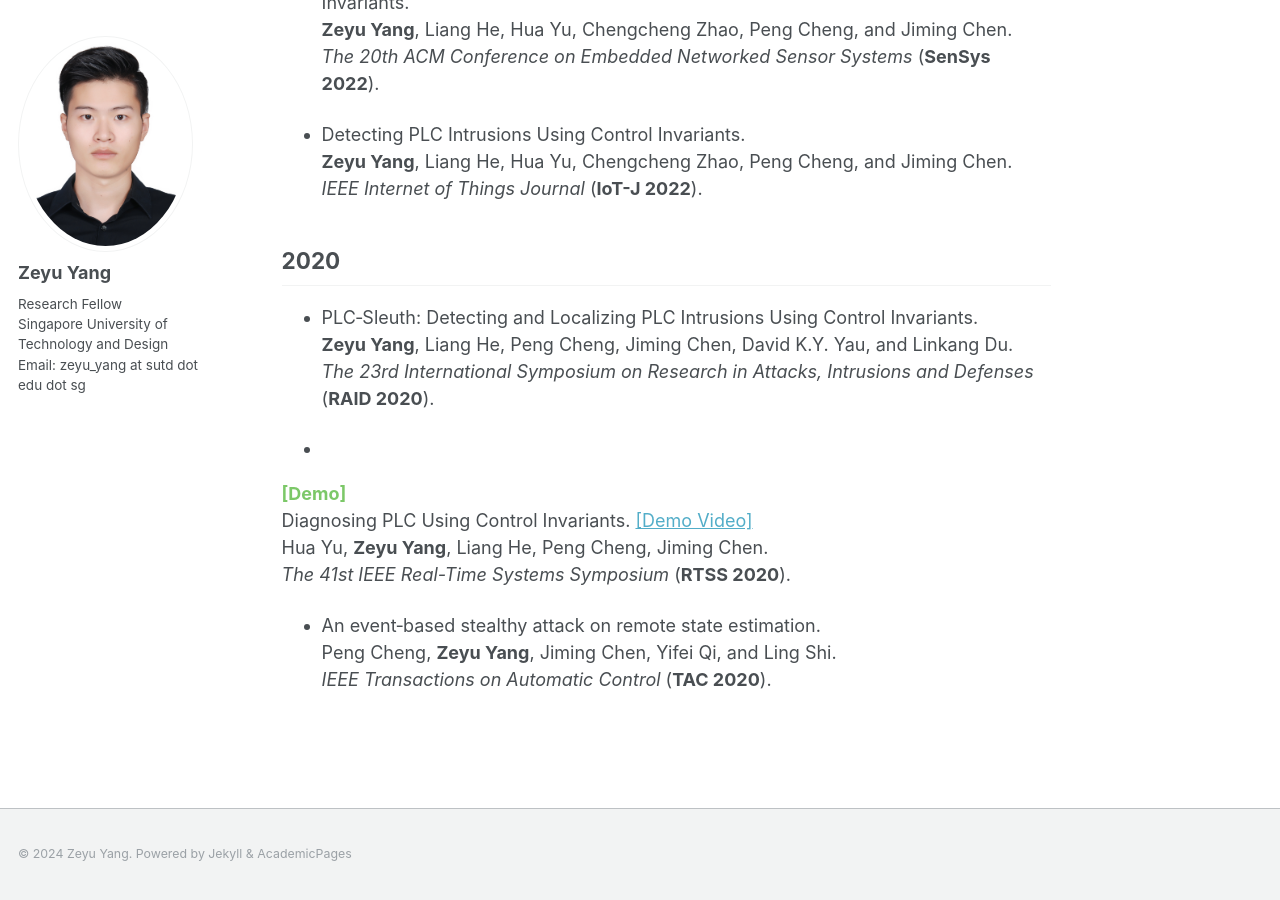
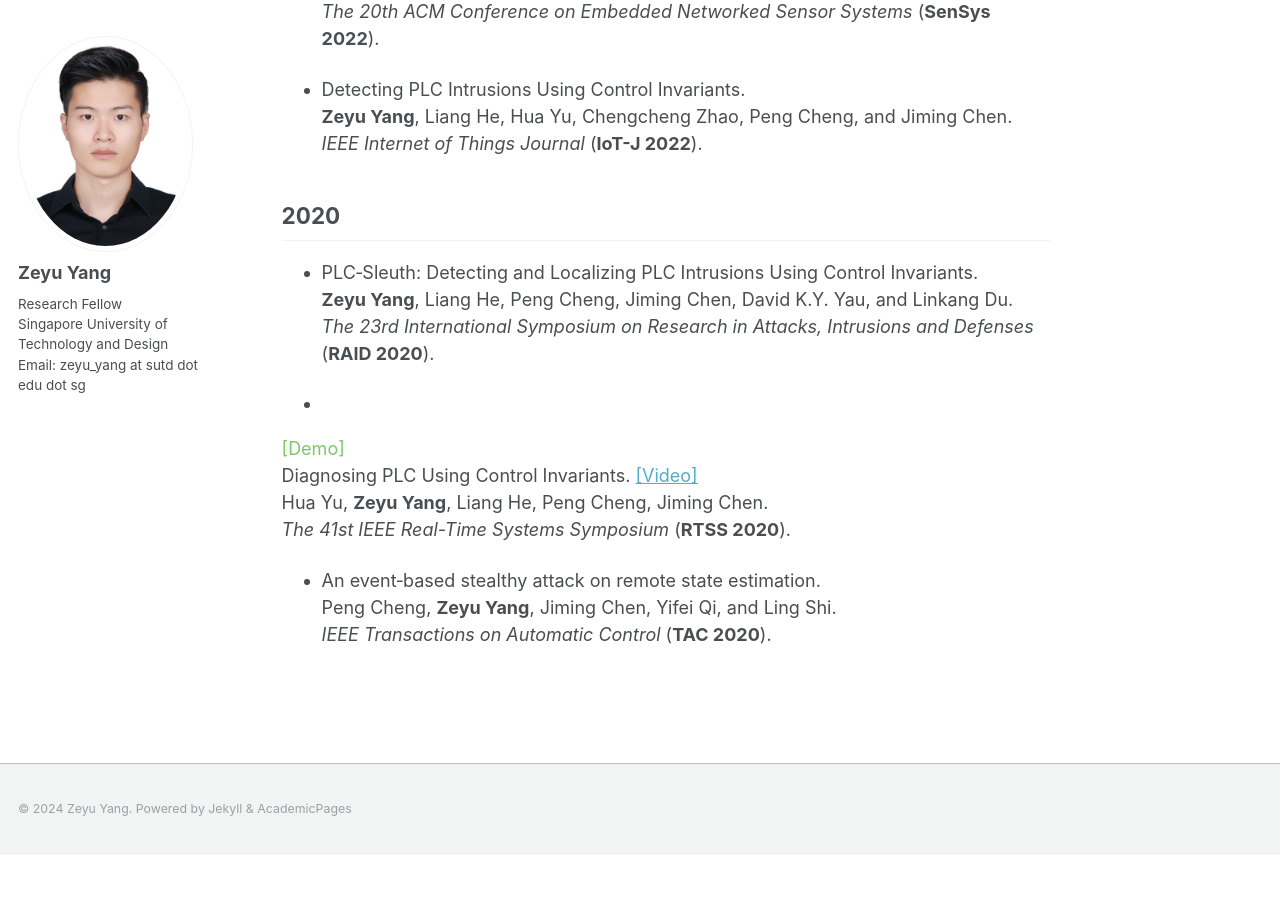
Before and after one commit to zeyuid/zeyuid.github.io, a Jekyll site: the page built from _pages/publications.md, in a window 1280 px wide and 900 px high, scrolled down 924 px. Built offline with Jekyll 4.4.1, drawn with Linux system fonts in a browser that asks for light colours; after the commit the page ends 1779 px from its top, so only the background shows below that.

Commit message:
add file

```diff
--- a/_pages/publications.md
+++ b/_pages/publications.md
@@ -27,8 +27,7 @@ Zhen Qin, <b>Zeyu Yang</b>, Yangyang Geng, Xin Che, Tianyi Wang, Hengye Zhu, Pen
 * SePanner: Analyzing Semantics of Controller Variables in Industrial Control Systems based on Network Traffic.
 <br>
 Jie Meng, <b>Zeyu Yang</b>, Zhenyong Zhang, Yangyang Geng, Ruilong Deng, Peng Cheng, Jiming Chen, and Jianying Zhou.
-<i>The 39th Annual Computer Security Applications Conference</i> (**ACSAC 2023**).
-<font color="#327ef6"><b>Distinguished Paper Award</b></font>
+<i>The 39th Annual Computer Security Applications Conference</i> (**ACSAC 2023**). <font color="#327ef6">Distinguished Paper Award</font>
 
 ## 2022
 
@@ -55,9 +54,9 @@ Jie Meng, <b>Zeyu Yang</b>, Zhenyong Zhang, Yangyang Geng, Ruilong Deng, Peng Ch
 <i>The 23rd International Symposium on Research in Attacks, Intrusions and Defenses</i> (**RAID 2020**).
 
 *
-<font color="#7cc868"><b>[Demo]</b></font>
+<font color="#7cc868">[Demo]</font>
 Diagnosing PLC Using Control Invariants.
-[[Demo Video]](https://www.youtube.com/watch?v=2ZVj5IUiN_k)
+[[Video]](https://www.youtube.com/watch?v=2ZVj5IUiN_k)
 <br>
 Hua Yu, **Zeyu Yang**, Liang He, Peng Cheng, Jiming Chen.
 <br>
```
